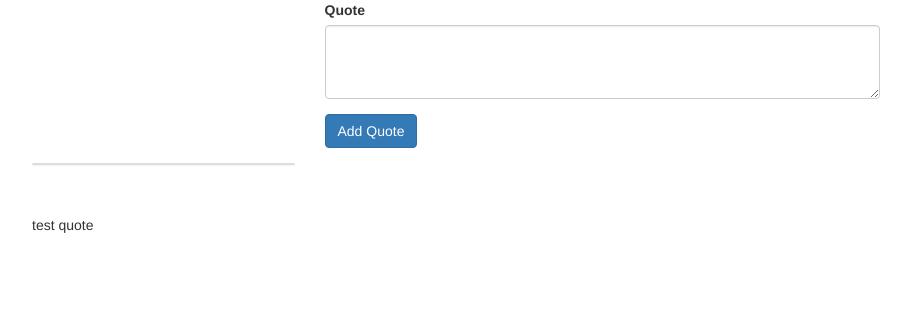
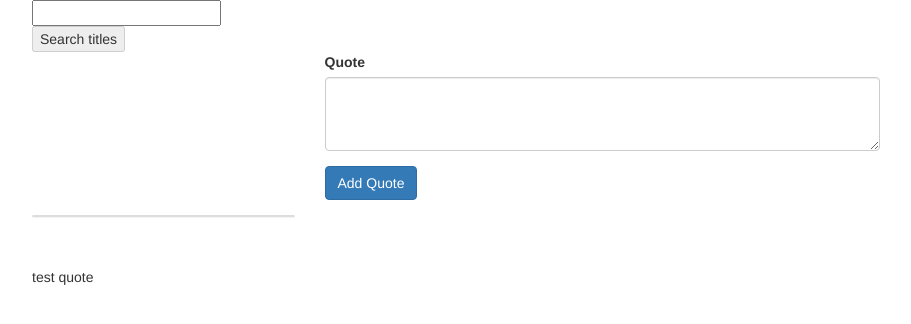
Before and after one commit to BenDixon311/Pokemon-Site, a Vue app: page / in a window 1280 px wide. Shown: the top 324 px of the page, without its empty margins (38-949 px from the left). Built offline with nearby package versions, Linux system fonts and the light colour scheme; the HTML template or start-up script is replaced by a standard one; a web font is replaced by a local one.

Commit message:
added netflix api (NEEDS FIX)

```diff
--- a/src/App.vue
+++ b/src/App.vue
@@ -1,5 +1,8 @@
 <template>
     <div class="container">
+
+        <app-movie></app-movie>
+
 
         <app-new-quote @quoteAdded="newQuote"></app-new-quote>
         <app-quote-grid :quotes="quotes"></app-quote-grid>
@@ -9,6 +12,7 @@
 <script>
 import QuoteGrid from './components/QuoteGrid.vue';
 import NewQuote from './components/NewQuote.vue';
+import Movie from './components/Movie.vue';
     export default {
         data: function() {
             return {
@@ -20,7 +24,8 @@ import NewQuote from './components/NewQuote.vue';
         },
         components: {
           appQuoteGrid: QuoteGrid,
-          appNewQuote: NewQuote
+          appNewQuote: NewQuote,
+          appMovie: Movie
         },
         methods: {
           newQuote(quote) {
--- /dev/null
+++ b/src/components/Movie.vue
@@ -0,0 +1,91 @@
+<template>
+  <div class="container">
+    <div class="row">
+      <form @submit.prevent="fetchMovie()">
+        <div class="columns large-8">
+          <input type="text" v-model="title">
+        </div>
+        <div class="columns large-4">
+          <button type="submit" :disabled="!title" class="button expanded">
+            Search titles
+          </button>
+        </div>
+      </form>
+    </div>
+    <!-- /search form row -->
+
+    <div v-if="loading" class="loader">
+  <img src="https://cdnjs.cloudflare.com/ajax/libs/semantic-ui/0.16.1/images/loader-large.gif" alt="loader">
+</div>
+<div v-else-if="error_message">
+  <h3>{{ error_message }}</h3>
+</div>
+<div class="row" v-else-if="Object.keys(movie).length !== 0" id="movie">
+  <div class="columns large-7">
+    <h4> {{ movie.show_title }}</h4>
+    <img :src="movie.poster" :alt="movie.show_title">
+  </div>
+  <div class="columns large-5">
+    <p>{{ movie.summary }}</p>
+    <small><strong>Cast:</strong> {{ movie.show_cast }}</small>
+  </div>
+</div>
+  </div>
+  <!-- /container -->
+</template>
+
+
+
+
+<script>
+// define the external API URL
+const API_URL = 'https://netflixroulette.net/api/api.php'
+// Helper function to help build urls to fetch movie details from title
+function buildUrl (title) {
+  return `${API_URL}?title=${title}`
+}
+export default {
+  name: 'movie', // component name
+  data () {
+    return {
+      title: '',
+      error_message: '',
+      loading: false, // to track when app is retrieving data
+      movie: {}
+    }
+  },
+  methods: {
+    fetchMovie () {
+      let title = this.title
+      if (!title) {
+        alert('please enter a title to search for')
+        return
+      }
+      this.loading = true
+      fetch(buildUrl(title))
+      .then(response => response.json())
+      .then(data => {
+        this.loading = false
+        this.error_message = ''
+        if (data.errorcode) {
+          this.error_message = `Sorry, movie with title '${title}' not found. Try searching for "Fairy tail" or "The boondocks" instead.`
+          return
+        }
+        this.movie = data
+      }).catch((e) => {
+        console.log(e)
+      })
+    }
+  }
+}
+</script>
+
+
+<style scoped>
+#movie {
+  margin: 30px 0;
+}
+.loader {
+  text-align: center;
+}
+</style>
```
